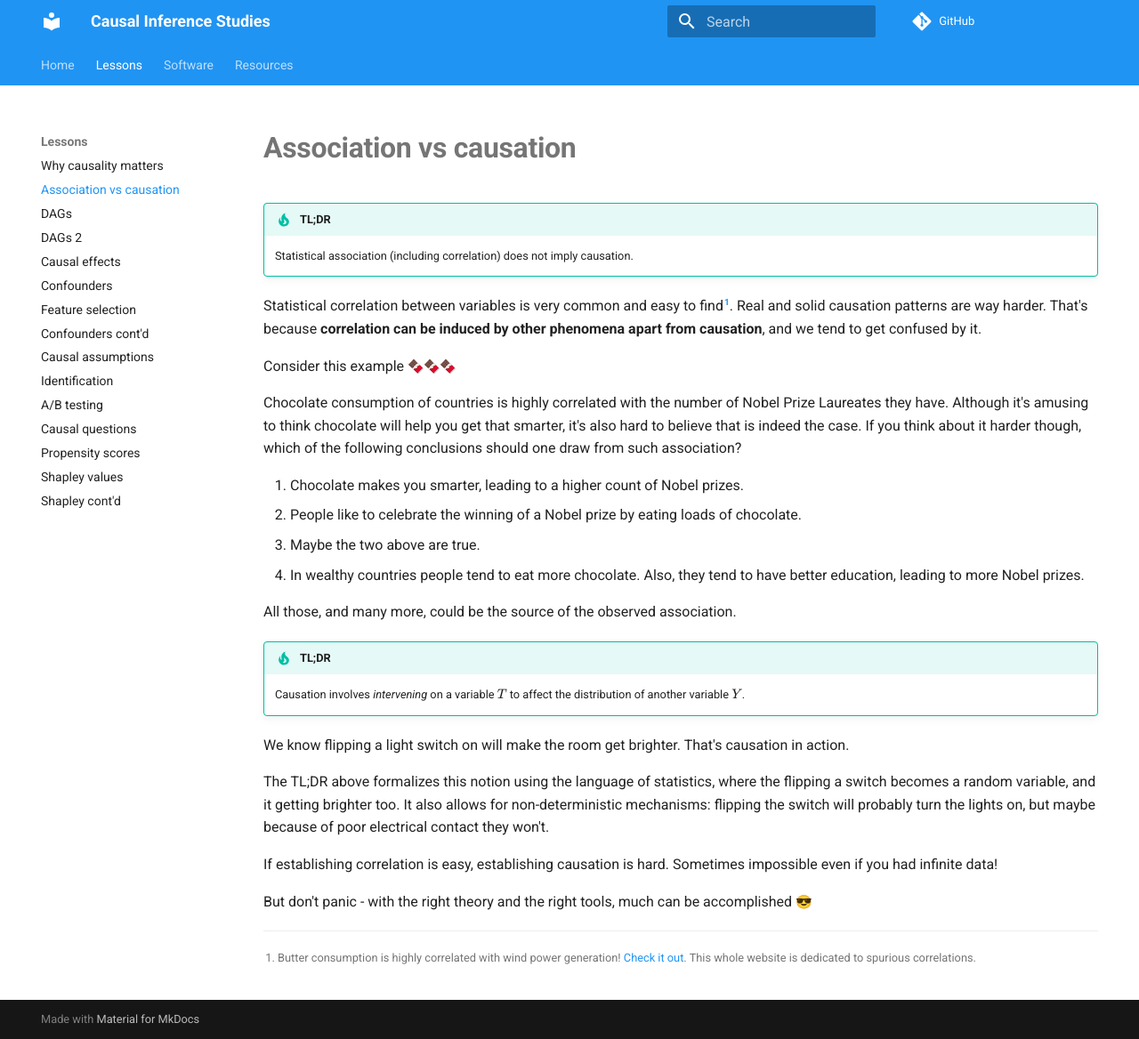
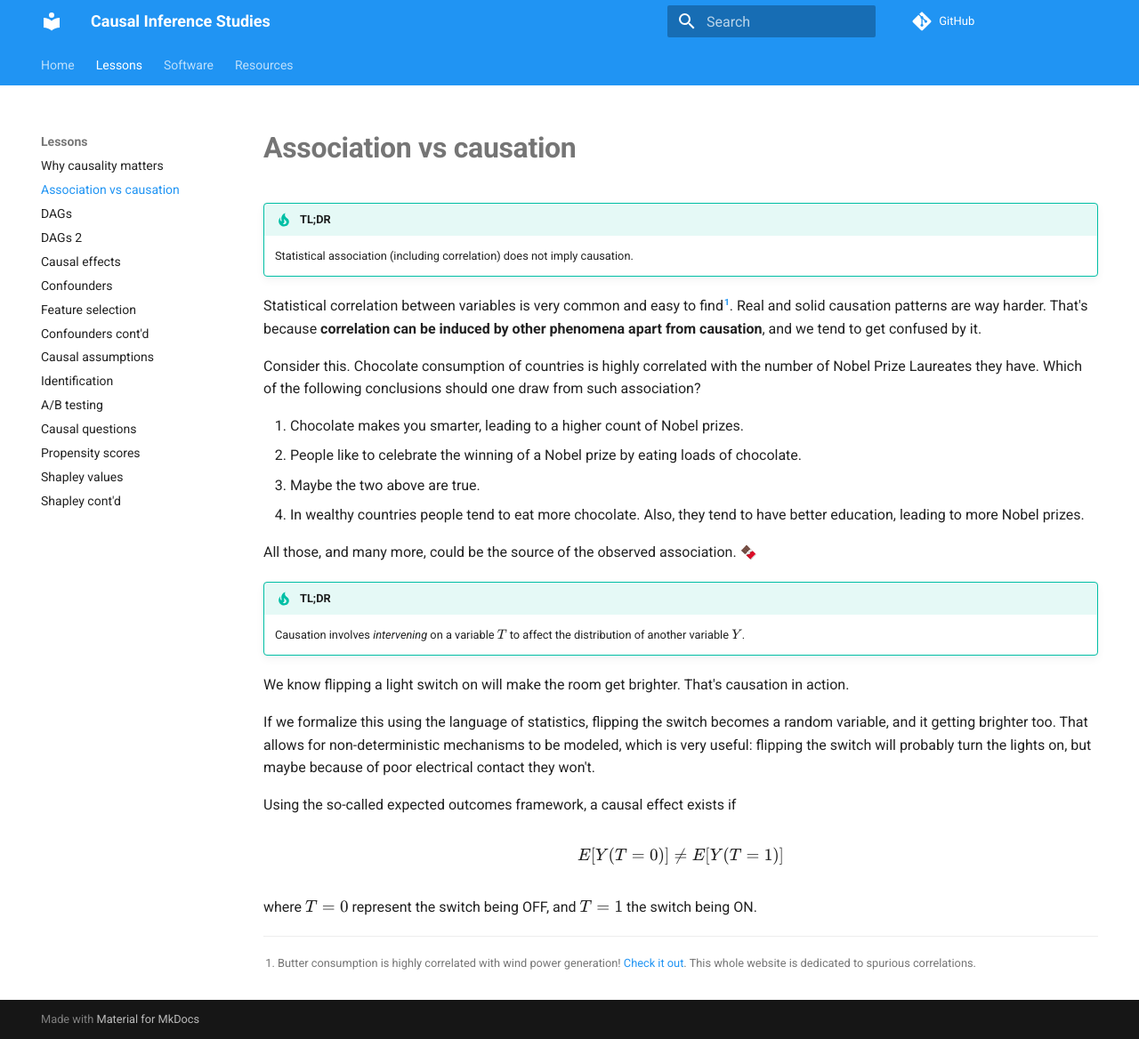
Before and after one commit to emilioMaddalena/causal-inference-studies, an MkDocs documentation site: the page built from material/association_vs_causation.md, in a window 1280 px wide and 1168 px high. Shown: the whole window at 89% size. Built offline with MkDocs 1.6.1 and Material for MkDocs 9.7.7, drawn with Linux system fonts in a browser that asks for light colours; emoji names are drawn with the system emoji font; comment, search, counter and statistics services are not loaded.

Commit message:
Simplify messages

```diff
--- a/material/association_vs_causation.md
+++ b/material/association_vs_causation.md
@@ -5,26 +5,26 @@
 
 Statistical correlation between variables is very common and easy to find[^1]. Real and solid causation patterns are way harder. That's because **correlation can be induced by other phenomena apart from causation**, and we tend to get confused by it.
 
-Consider this example :chocolate_bar::chocolate_bar::chocolate_bar:
-
-Chocolate consumption of countries is highly correlated with the number of Nobel Prize Laureates they have. Although it's amusing to think chocolate will help you get that smarter, it's also hard to believe that is indeed the case. If you think about it harder though, which of the following conclusions should one draw from such association?
+Consider this. Chocolate consumption of countries is highly correlated with the number of Nobel Prize Laureates they have. Which of the following conclusions should one draw from such association?
 
 1. Chocolate makes you smarter, leading to a higher count of Nobel prizes.
 2. People like to celebrate the winning of a Nobel prize by eating loads of chocolate.
 3. Maybe the two above are true.
 4. In wealthy countries people tend to eat more chocolate. Also, they tend to have better education, leading to more Nobel prizes.
 
-All those, and many more, could be the source of the observed association.
+All those, and many more, could be the source of the observed association. :chocolate_bar:
 
 !!! tip "TL;DR"
     Causation involves *intervening* on a variable $T$ to affect the distribution of another variable $Y$.
 
 We know flipping a light switch on will make the room get brighter. That's causation in action.
 
-The TL;DR above formalizes this notion using the language of statistics, where the flipping a switch becomes a random variable, and it getting brighter too. It also allows for non-deterministic mechanisms: flipping the switch will probably turn the lights on, but maybe because of poor electrical contact they won't.
+If we formalize this using the language of statistics, flipping the switch becomes a random variable, and it getting brighter too. That allows for non-deterministic mechanisms to be modeled, which is very useful: flipping the switch will probably turn the lights on, but maybe because of poor electrical contact they won't.
 
-If establishing correlation is easy, establishing causation is hard. Sometimes impossible even if you had infinite data!
+Using the so-called expected outcomes framework, a causal effect exists if
 
-But don't panic - with the right theory and the right tools, much can be accomplished :sunglasses:
+$$E[Y(T=0)] \neq E[Y(T=1)]$$
+
+where $T=0$ represent the switch being OFF, and $T=1$ the switch being ON.
 
 [^1]: Butter consumption is highly correlated with wind power generation! [Check it out](https://www.tylervigen.com/spurious/correlation/2205_butter-consumption_correlates-with_wind-power-generated-in-united-states). This whole website is dedicated to spurious correlations.
```
